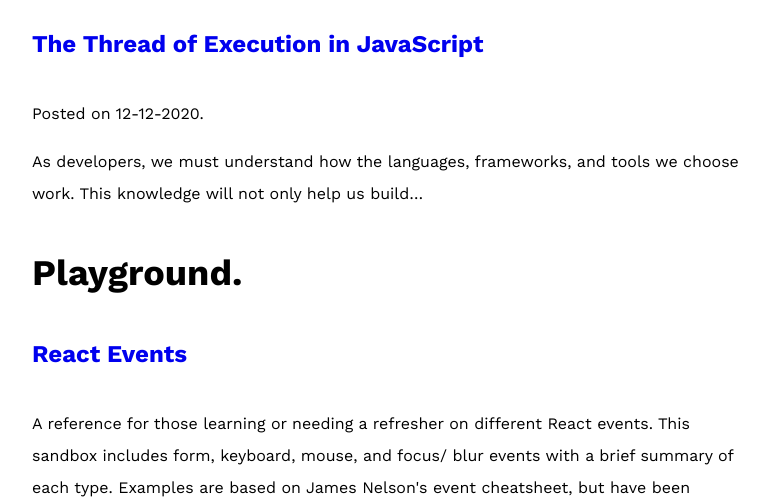
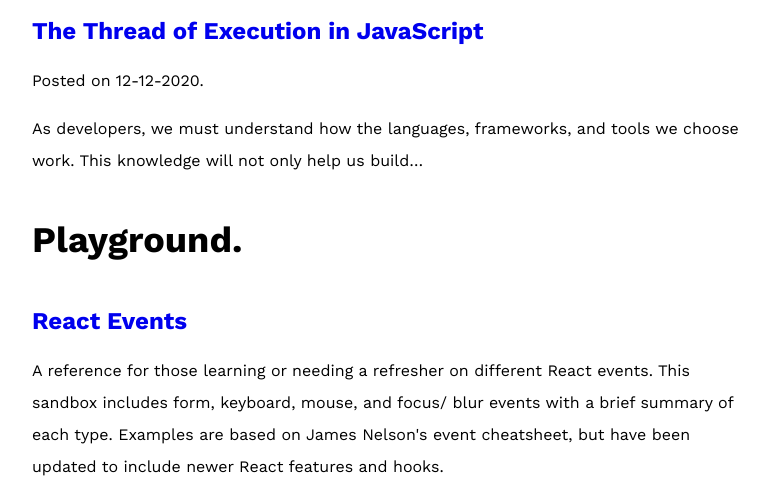
Before and after one commit to justinjunodev/personal-site, a Gatsby site: page / in a window 1280 px wide. Shown: the part 577-1081 px from the top of the page, without its empty margins (248-1017 px from the left). Built offline with nearby package versions, Linux system fonts and the light colour scheme; Gatsby itself is replaced by a stand-in of ours; some packages are replaced by stand-ins of ours.

Commit message:
update global styles and margins

```diff
--- a/src/styles/theme.js
+++ b/src/styles/theme.js
@@ -6,14 +6,14 @@
         --heading: 700;
         --bold: 500;
         --copy: 400;
-        --scale-8: 7.594rem;
-        --scale-7: 5.063rem;
+        --scale-8: 7.595rem;
+        --scale-7: 5.065rem;
         --scale-6: 3.375rem;
         --scale-5: 2.25rem;
         --scale-4: 1.5rem;
         --scale-3: 1rem;
-        --scale-2: .667rem;
-        --scale-1: 0.444rem;
+        --scale-2: .75rem;
+        --scale-1: 0.5rem;
     }
     * {
         box-sizing: border-box;
@@ -26,10 +26,10 @@
         font-family: var(--sans);
         font-weight: var(--copy);
         font-size: var(--scale-3);
-        line-height: calc(var(--scale-3) * 2);
+        line-height: 2rem;
         max-width: 45rem;
-        width: calc(100% - var(--scale-6));
-        margin: var(--scale-5) auto var(--scale-6);
+        width: calc(100% - var(--scale-7));
+        margin: var(--scale-5) auto var(--scale-7);
     }
     h1,
     h2,
@@ -38,11 +38,12 @@
     h5 {
         font-weight: var(--heading);
         line-height: var(--scale-5);
-        margin: var(--scale-5) 0;
+        margin: var(--scale-5) 0 var(--scale-3);
     }
     h1 {
         font-size: var(--scale-6);
         line-height: var(--scale-6);
+        margin-bottom: var(--scale-5);
     }
     h2 {
         font-size: var(--scale-5);
@@ -52,7 +53,7 @@
         font-size: var(--scale-4);
     }
     h4 {
-        font-size: calc(var(--scale-2) + var(--scale-1));
+        font-size: 1.25rem;
         line-height: var(--scale-3);
         margin-bottom: 0;
     }
@@ -72,7 +73,7 @@
     pre,
     table,
     blockquote {
-        margin-bottom: var(--scale-5);
+        margin-bottom: var(--scale-4);
     }
     ul ul,
     ol ol,
@@ -83,8 +84,8 @@
     hr {
         border: none;
         background: black;
-        height: var(--scale-1);
-        width: var(--scale-8);
+        height: .4rem;
+        width: var(--scale-7);
         margin: 0;
     }
     b,
```
